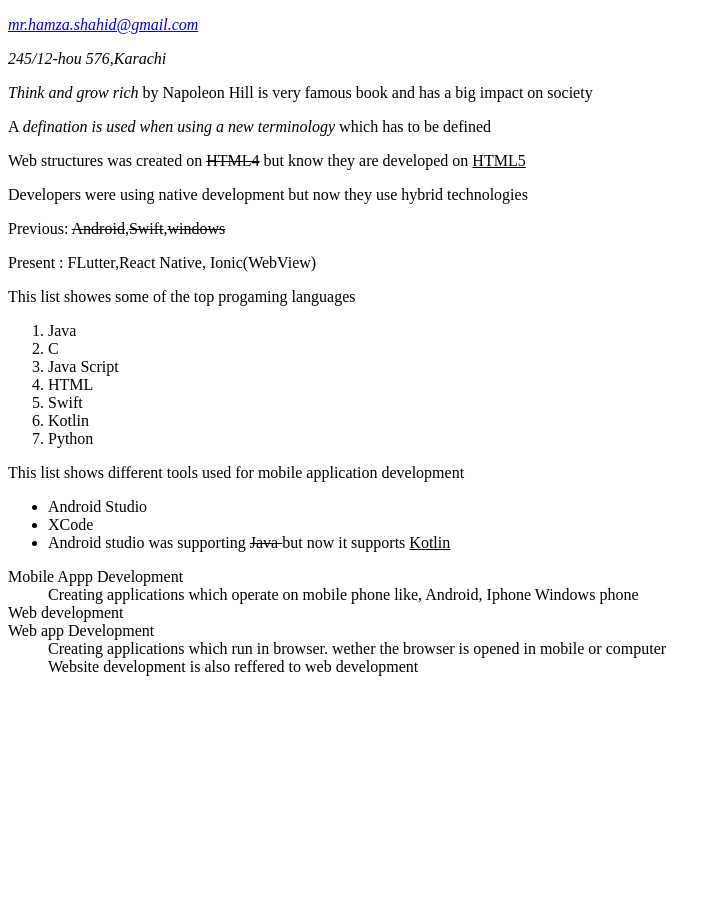
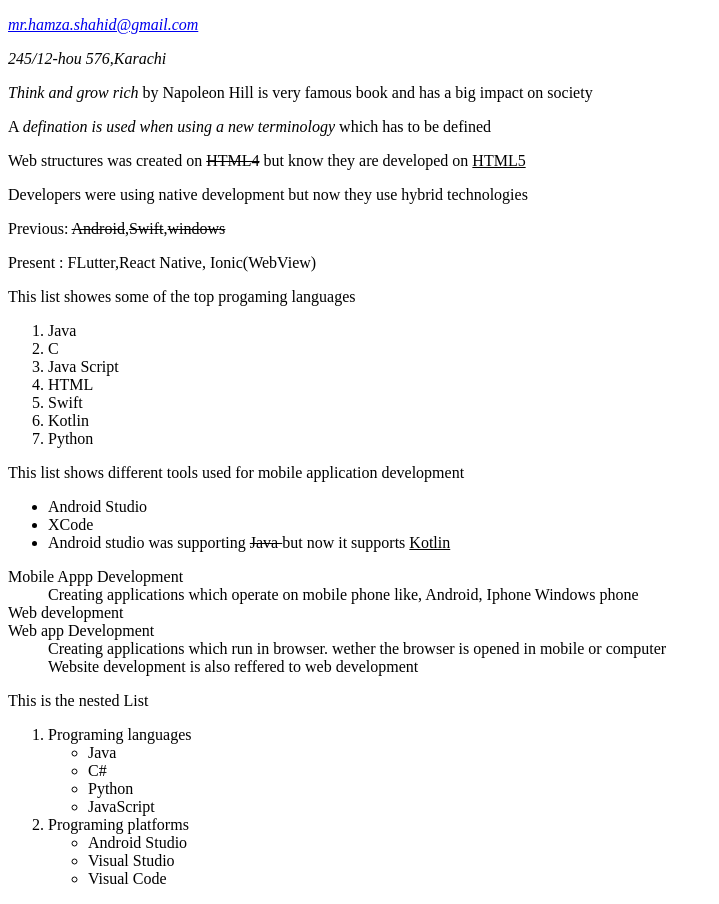
Before and after one commit to muhammad-hamza-shahid/web-testing, a plain HTML site: page third-test.html in a window 1280 px wide. Shown: the whole page, without its empty margins (0-719 px from the left). Before the commit the page ends 800 px from the top, so only its background shows below. Drawn offline with Linux system fonts and the light colour scheme.

Commit message:
nested list

```diff
--- a/third-test.html
+++ b/third-test.html
@@ -43,6 +43,22 @@
         <dd>Creating applications which run in browser. wether the browser is opened in mobile or computer</dd>
         <dd>Website development is also reffered to web development</dd>
     </dl>
+    <p>This is the nested List</p>
+    <ol>
+        <li>Programing languages</li>
+        <ul>
+            <li>Java</li>
+            <li>C#</li>
+            <li>Python</li>
+            <li>JavaScript</li>
+        </ul>
+        <li>Programing platforms</li>
+        <ul>
+            <li>Android Studio</li>
+            <li>Visual Studio</li>
+            <li>Visual Code</li>
+        </ul>
+    </ol>
 
 </body>
 </html>
```
